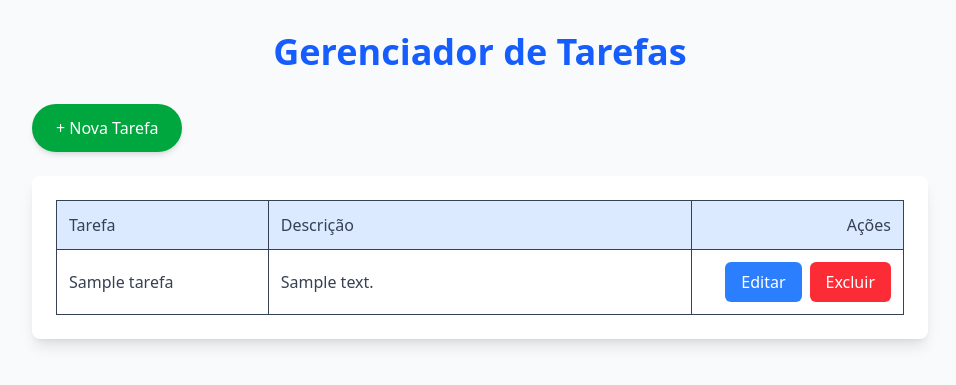
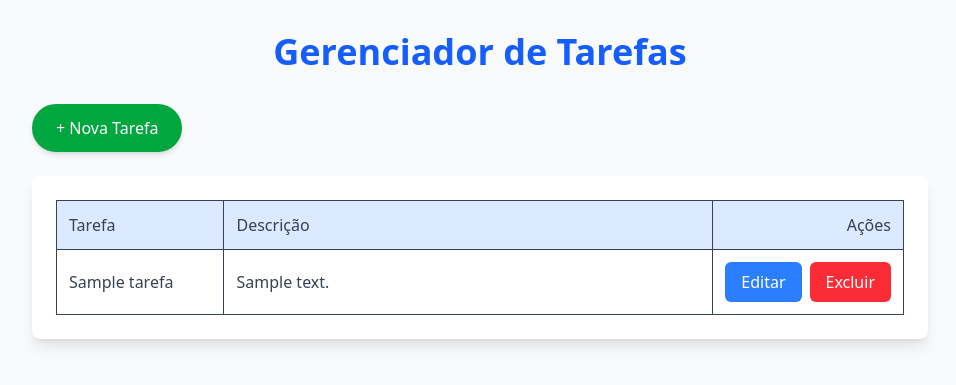
Before and after one commit to GabrielCabral4/DjangoCrud, a Django app: page / in a window 1280 px wide. Shown: the top 385 px of the page, without its empty margins (160-1116 px from the left). Run offline with Django 5.2, Linux system fonts and the light colour scheme; tables that the repository leaves empty hold one stand-in row (values such as "Sample post"); style sheets or scripts are compiled from the project's sources.

Commit message:
Correção

```diff
--- a/tarefas/templates/tarefas/lista.html
+++ b/tarefas/templates/tarefas/lista.html
@@ -27,9 +27,9 @@
                 <table class="w-full border-collapse text-gray-700">
                     <thead>
                         <tr class="bg-blue-100">
-                            <th class="border p-3 text-left font-medium w-1/4">Tarefa</th>
-                            <th class="border p-3 text-left font-medium w-2/4">Descrição</th>
-                            <th class="border p-3 text-right font-medium w-1/4">Ações</th>
+                            <th class="border p-3 text-left font-medium w-1/5">Tarefa</th>
+                            <th class="border p-3 text-left font-medium w-3/5">Descrição</th>
+                            <th class="border p-3 text-right font-medium w-1/5">Ações</th>
                         </tr>
                     </thead>
                     <tbody>
@@ -40,11 +40,11 @@
                             <td class="border p-3 text-right">
                                 <div class="flex justify-end space-x-2">
                                     <a href="{% url 'editar_tarefa' tarefa.id %}"
-                                       class="bg-blue-500 text-white px-4 py-2 rounded-md hover:bg-blue-600 transition duration-300">
+                                       class="bg-blue-500 text-white px-4 py-2 rounded-md hover:bg-blue-600 transition duration-300 flex items-center">
                                         Editar
                                     </a>
                                     <a href="{% url 'deletar_tarefa' tarefa.id %}"
-                                       class="bg-red-500 text-white px-4 py-2 rounded-md hover:bg-red-600 transition duration-300">
+                                       class="bg-red-500 text-white px-4 py-2 rounded-md hover:bg-red-600 transition duration-300 flex items-center">
                                         Excluir
                                     </a>
                                 </div>
```
